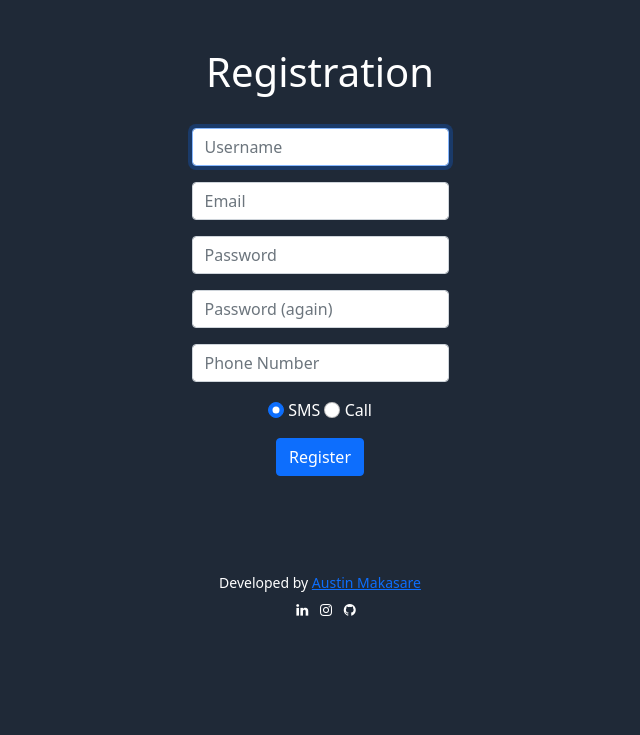
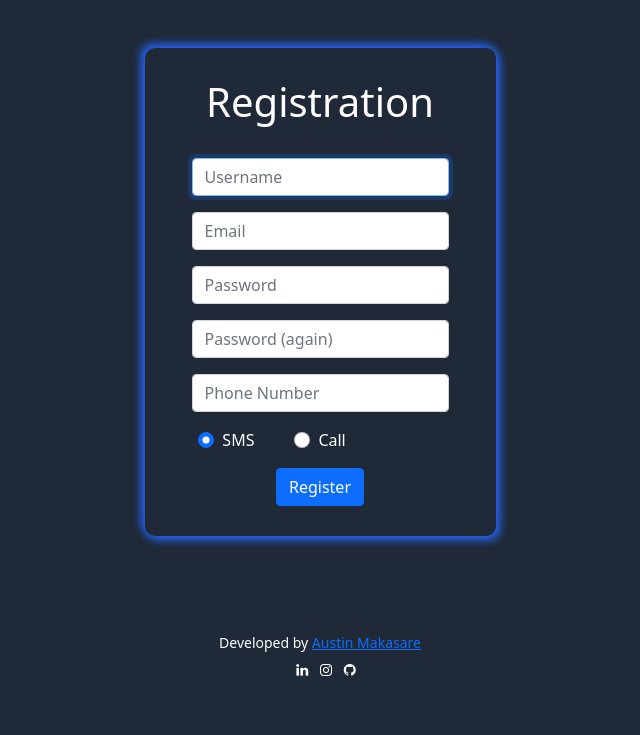
Before and after one commit to AUSTIN0022/StockX, a Flask app: page /register in a window 1280 px wide. Shown: the part 104-839 px from the top of the page, without its empty margins (320-960 px from the left). Before the commit the page ends 720 px from the top, so only its background shows below. Run offline with Flask 3, Linux system fonts and the light colour scheme; some libraries are stand-ins or nearby versions.

Commit message:
spaceing in sms & call

```diff
--- a/templates/register.html
+++ b/templates/register.html
@@ -5,6 +5,8 @@
 {% endblock %}
 
 {% block main %}
+<div class="login-container">
+    <div class="login-form row">
         <form action="/register" method="post">
             <h1  class="report-text">Registration</h1><br>
             <div class="mb-3">
@@ -22,12 +24,18 @@
             <div class="mb-3">
                 <input class="form-control mx-auto w-auto" id="phone" name="phone" placeholder="Phone Number" type="text" required>
             </div>
-        <div class="mb-3">
-            <input class="form-check-input" id="sms" name="channel" value="sms" type="radio" checked>
-            <label class="form-check-label report-text" for="sms">SMS</label>
-            <input class="form-check-input" id="call" name="channel" value="call"  type="radio">
-            <label class="form-check-label report-text" for="call">Call</label>
+            <div class="mb-3 row">
+                <div class="col-4">
+                    <input class="form-check-input " id="sms" name="channel" value="sms" type="radio" checked>
+                    <label class="form-check-label report-text ms-1" for="sms">SMS</label>
+                </div>
+                <div class="col-4">
+                    <input class="form-check-input " id="call" name="channel" value="call"  type="radio">
+                    <label class="form-check-label report-text ms-1 " for="call">Call</label>
+                </div>
             </div>
             <button class="btn btn-primary" type="submit">Register</button>
         </form>
+    </div>
+</div>
 {% endblock %}
```
Also changed, not shown: 2 other files. Lines whose indentation alone changed are shown as unchanged.
